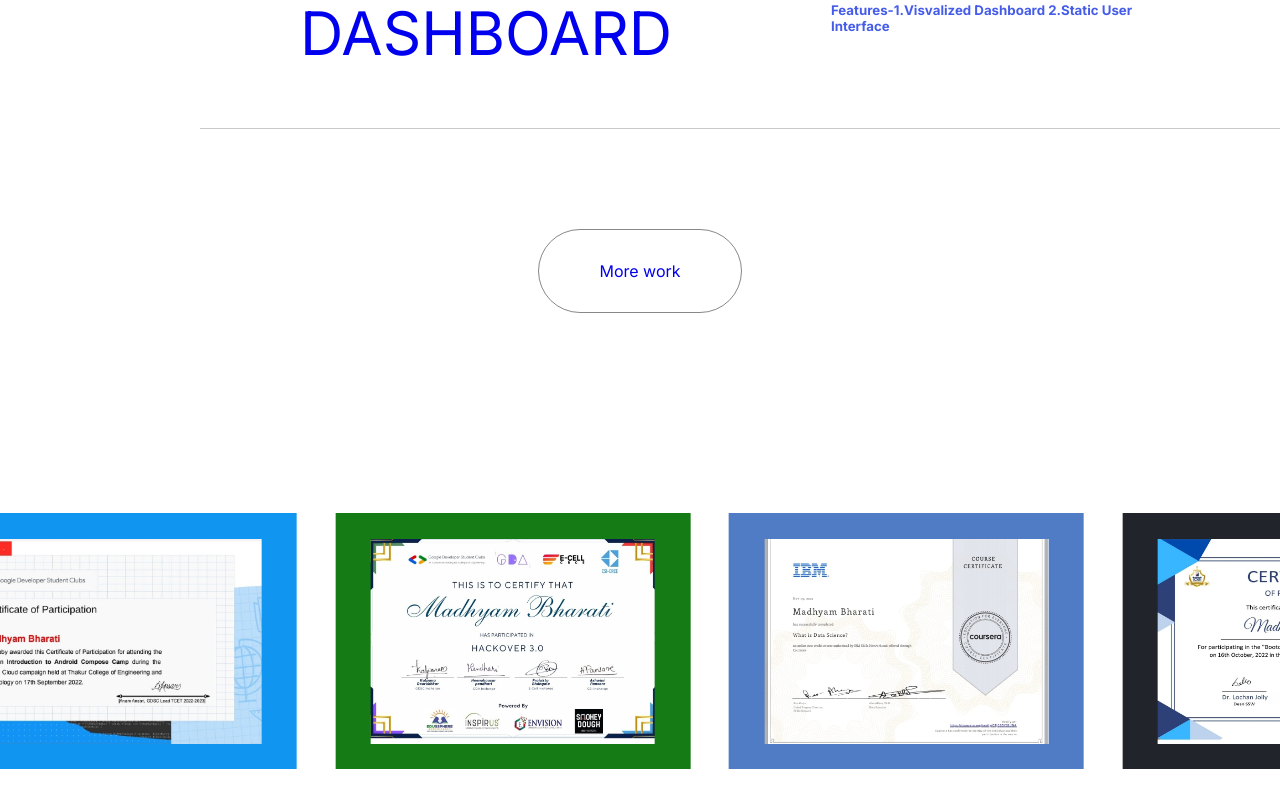
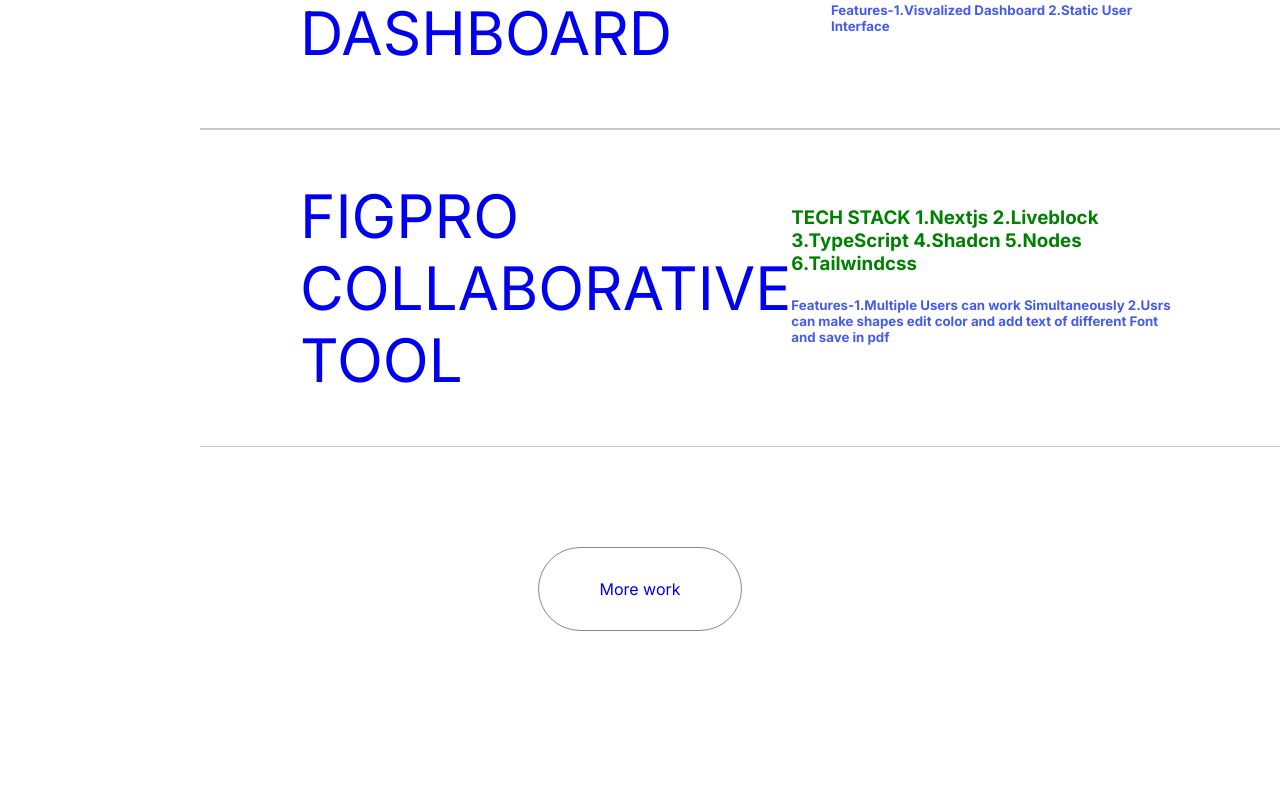
Before and after one commit to Madhyam123/Final_Nextjs_Potfolio_Website, a Next.js app: page / in a window 1280 px wide. Shown: the part 2820-3620 px from the top of the page. Built offline with nearby package versions, Linux system fonts and the light colour scheme.

Commit message:
Update index.jsx

```diff
--- a/src/components/Projects/index.jsx
+++ b/src/components/Projects/index.jsx
@@ -50,6 +50,15 @@
     Feature:"Features-1.Visvalized Dashboard 2.Static User Interface ",
     color: "#CCFF00",
     href:"https://breathtaking-walkthroughs-516471.framer.app/"
+
+  },
+     {
+    title: "FIGPRO COLLABORATIVE TOOL",
+    src: "figpro.png",
+    stack: "TECH STACK 1.Nextjs 2.Liveblock 3.TypeScript 4.Shadcn 5.Nodes 6.Tailwindcss  ",
+    Feature:"Features-1.Multiple Users can work Simultaneously 2.Usrs can make shapes edit color and add text of different Font and save in pdf ",
+    color: "#b34c68",
+    href:"https://figma-clone-murex.vercel.app/"
 
   },
 ]
```
